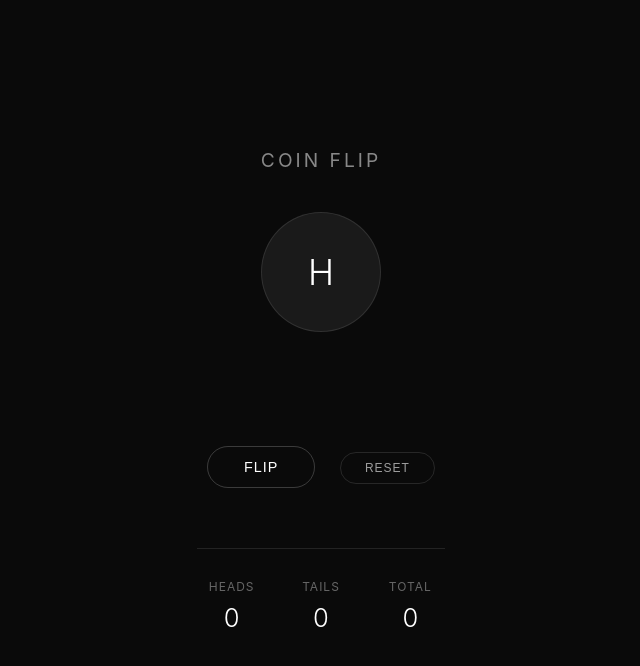
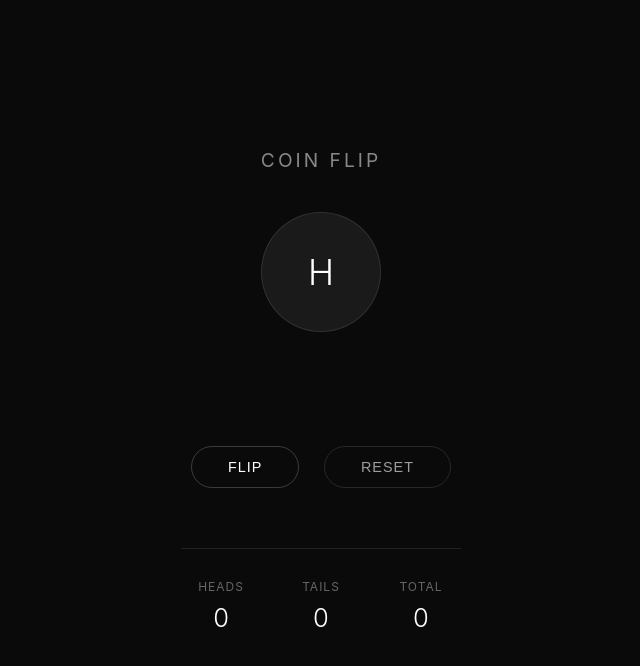
Before and after one commit to DisanduP/Flip-The-Coin-1, a plain HTML site: page index.html in a window 1280 px wide. Shown: the whole page, without its empty margins (319-959 px from the left). Drawn offline with Linux system fonts and the light colour scheme.

Commit message:
Refactor reset button styles
Removed font size and padding from reset button styles.

```diff
--- a/index.html
+++ b/index.html
@@ -150,8 +150,6 @@
         }
 
         .reset-btn {
-            font-size: 0.75em;
-            padding: 8px 24px;
             opacity: 0.6;
         }
 
```
